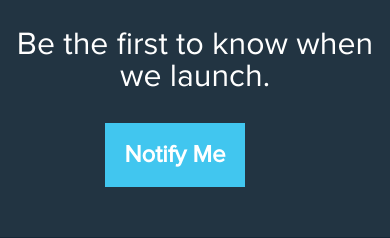
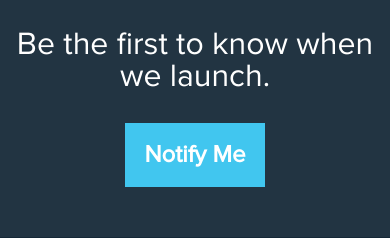
Before and after one commit to bbenoit33/picsellfrontend, a PHP site: page /home.html in a window 390 px wide. Shown: the part 4404-4642 px from the top of the page. Run offline with PHP 8.4, Linux system fonts and the light colour scheme; some libraries are stand-ins or nearby versions.

Commit message:
centered notify button

```diff
--- a/main.css
+++ b/main.css
@@ -760,7 +760,7 @@ footer span{
 		position: relative;
 		top: 0;
 		right: 0;
-		margin-left: calc(50% - 90px);
+		margin-left: calc(50% - 70px);
 	}
 
 	footer{
```
